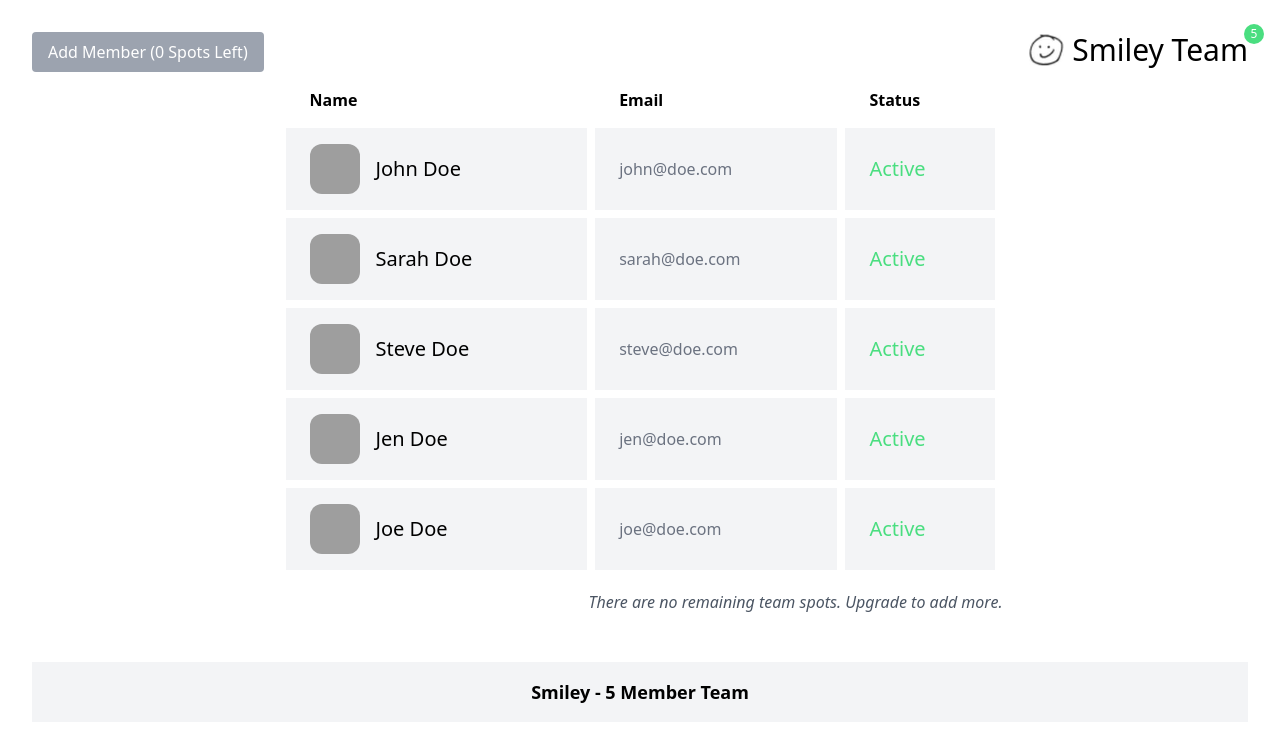
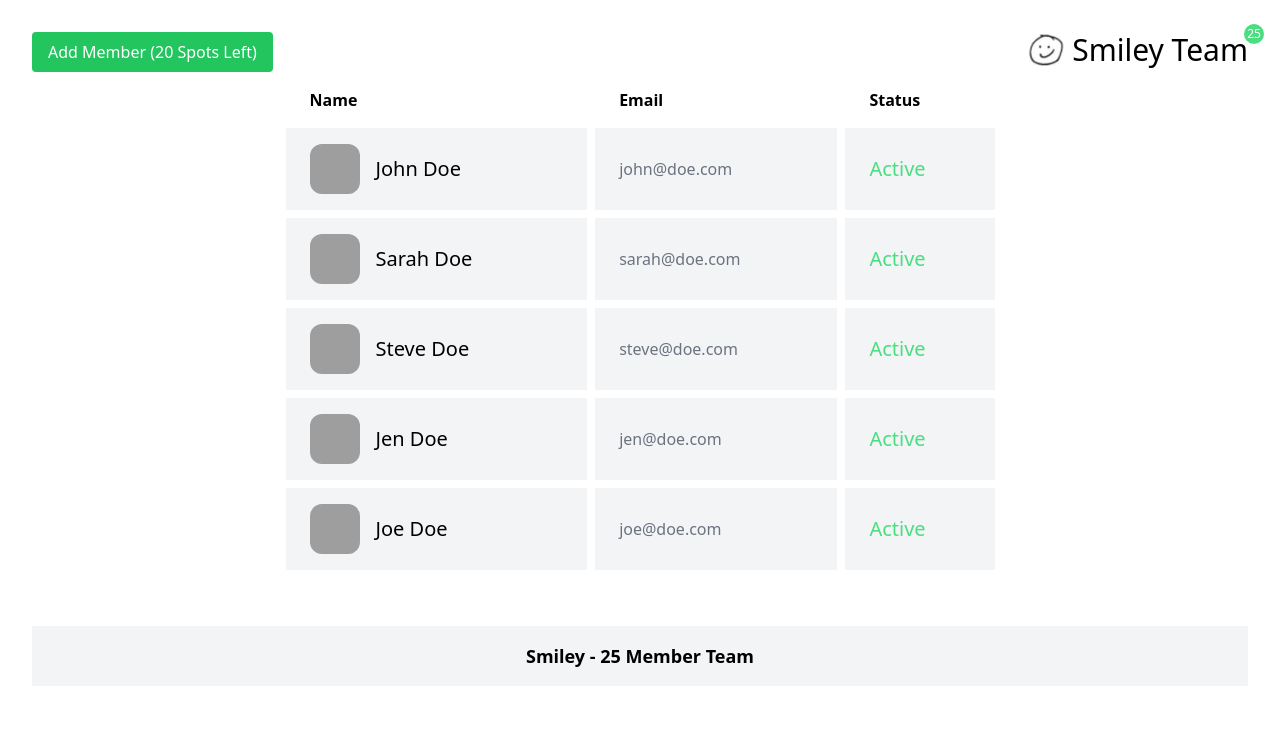
Before and after one commit to palegret/laracasts-vue3-vite, a Vue app: page /team in a window 1280 px wide. Shown: the top 742 px of the page. Built offline with nearby package versions, Linux system fonts and the light colour scheme; grey boxes are pictures that could not be loaded.

Commit message:
Implemented Teams Pinia store.

```diff
--- a/src/components/Teams/TeamFooter.vue
+++ b/src/components/Teams/TeamFooter.vue
@@ -1,7 +1,7 @@
 <script setup>
-defineProps({
-  team: Object,
-});
+import { useTeamStore } from "@/stores/TeamStore";
+
+const team = useTeamStore();
 </script>
 
 <template>
--- a/src/components/Teams/TeamHeader.vue
+++ b/src/components/Teams/TeamHeader.vue
@@ -1,7 +1,7 @@
 <script setup>
-defineProps({
-  team: Object,
-});
+import { useTeamStore } from "@/stores/TeamStore";
+
+const team = useTeamStore();
 </script>
 
 <template>
@@ -9,9 +9,9 @@
     <div>
       <button
         class="bg-green-500 hover:bg-green-600 text-white px-4 py-2 rounded disabled:bg-gray-400"
-        :disabled="team.members.length === team.spots"
+        :disabled="!team.spotsRemaining"
       >
-        Add Member ({{ team.spots - team.members.length }} Spots Left)
+        Add Member ({{ team.spotsRemaining }} Spots Left)
       </button>
     </div>
 
--- a/src/components/Teams/TeamMembers.vue
+++ b/src/components/Teams/TeamMembers.vue
@@ -1,9 +1,8 @@
 <script setup>
+import { useTeamStore } from "@/stores/TeamStore";
 import TeamMember from "@/components/Teams/TeamMember.vue";
 
-defineProps({
-  team: Object,
-});
+const team = useTeamStore();
 </script>
 
 <template>
@@ -25,10 +24,7 @@
     </tbody>
   </table>
 
-  <p
-    class="text-right text-gray-600 italic"
-    v-show="team.members.length === team.spots"
-  >
+  <p class="text-right text-gray-600 italic" v-show="!team.spotsRemaining">
     There are no remaining team spots. Upgrade to add more.
   </p>
 </template>
--- /dev/null
+++ b/src/stores/TeamStore.js
@@ -0,0 +1,52 @@
+import { defineStore } from "pinia";
+
+export const useTeamStore = defineStore("team", {
+  state: () => ({
+    name: "",
+    spots: 0,
+    members: [],
+  }),
+  actions: {
+    async fill() {
+      const response = await import("@/data/team.json");
+      this.$state = response.default;
+    },
+
+    // Left here for demonstration purposes
+    promisefill() {
+      import("@/data/team.json").then((r) => {
+        const data = r.default;
+
+        // Three approaches:
+
+        // One
+        /*
+        this.name = data.name;
+        this.spots = data.spots;
+        this.members = data.members;
+        */
+
+        // Two
+        /*
+        this.$patch({
+          name: data.name,
+          spots: data.spots,
+          members: data.members,
+        });
+        */
+
+        // Three
+        this.$state = data;
+      });
+    },
+
+    grow(spots) {
+      this.spots = spots;
+    },
+  },
+  getters: {
+    spotsRemaining() {
+      return this.spots - this.members.length;
+    },
+  },
+});
--- a/src/views/TeamView.vue
+++ b/src/views/TeamView.vue
@@ -1,18 +1,27 @@
 <script setup>
-import team from "@/data/team.json";
 import TeamHeader from "@/components/Teams/TeamHeader.vue";
 import TeamMembers from "@/components/Teams/TeamMembers.vue";
 import TeamFooter from "@/components/Teams/TeamFooter.vue";
+import { useTeamStore } from "@/stores/TeamStore";
+
+const team = useTeamStore();
+
+team.fill();
+
+// Example of calling a store action.
+setTimeout(() => {
+  team.grow(25);
+}, 2000);
 </script>
 
 <template>
   <div class="m-8">
-    <TeamHeader :team="team" />
+    <TeamHeader />
 
     <div class="place-self-center flex flex-col gap-y-3" style="width: 725px">
-      <TeamMembers :team="team" />
+      <TeamMembers />
     </div>
 
-    <TeamFooter :team="team" />
+    <TeamFooter />
   </div>
 </template>
```
